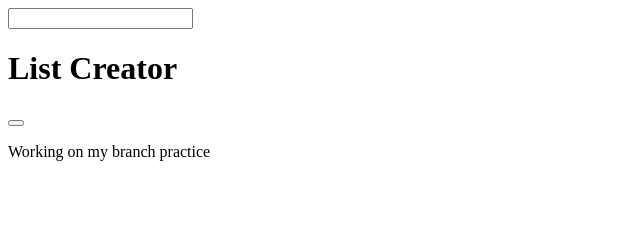
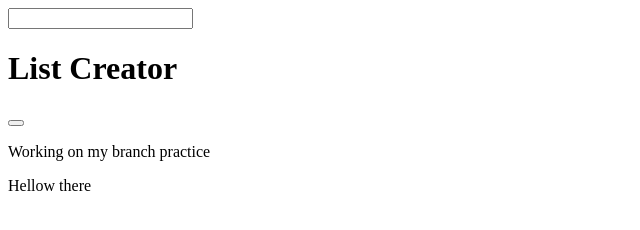
Before and after one commit to Kishaun13/project-13, a plain HTML site: page index.html in a window 1280 px wide. Shown: the whole page, without its empty margins (0-640 px from the left). Drawn offline with Linux system fonts and the light colour scheme.

Commit message:
Added a paragraph to line 13

```diff
--- a/index.html
+++ b/index.html
@@ -10,7 +10,7 @@
     <h1>List Creator</h1>
     <button onclick="addItemsToDisplayList"></button>
     <p>Working on my branch practice</p>
-
+    <p>Hellow there</p>
 
     <script src="Hello.js"></script>
 </body>
```
